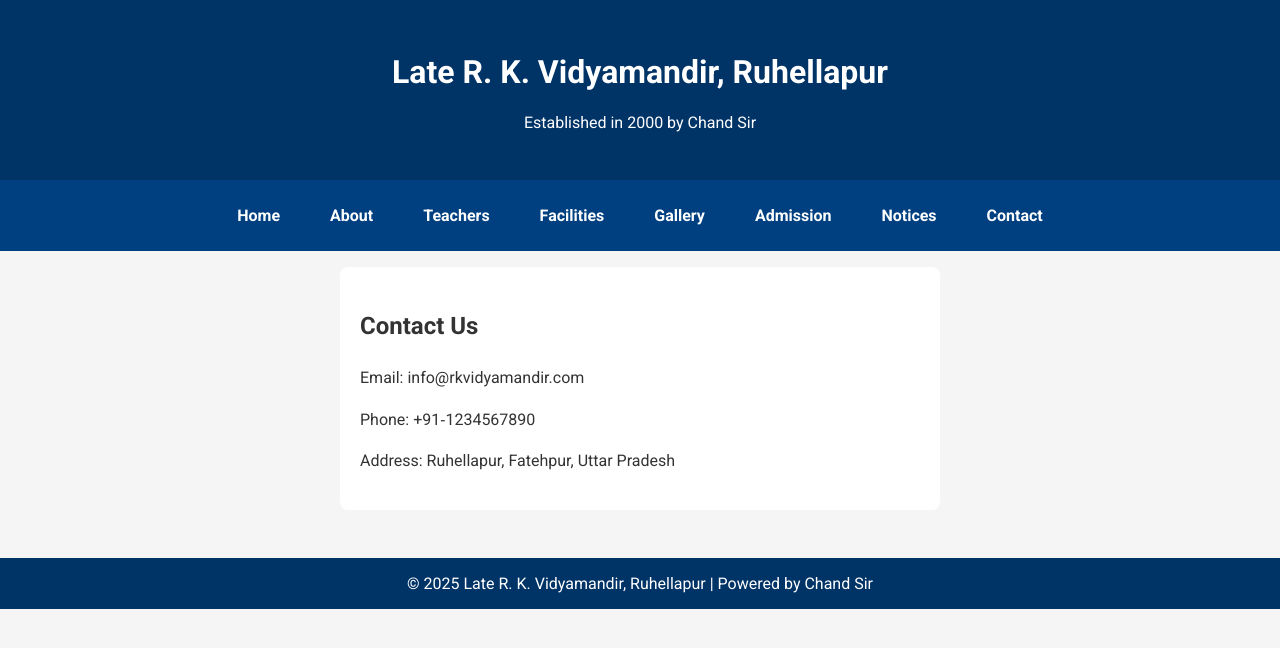
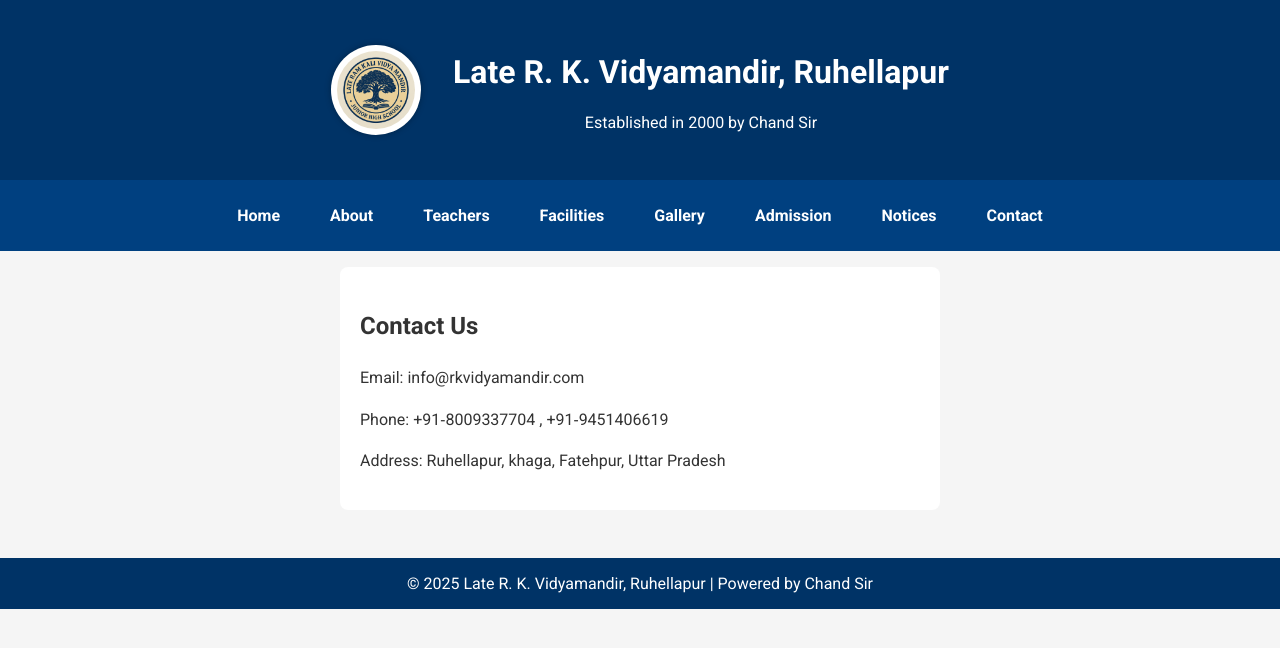
Before and after one commit to kashishsingh2004/rk-vidyamandir, a Next.js app: page /contact in a window 1280 px wide. Shown: the top 648 px of the page. Built offline with nearby package versions, Linux system fonts and the light colour scheme.

Commit message:
logo added

```diff
--- a/src/app/contact/page.js
+++ b/src/app/contact/page.js
@@ -5,8 +5,8 @@ export default function ContactPage() {
     <div className={styles.container}>
       <h2>Contact Us</h2>
       <p>Email: info@rkvidyamandir.com</p>
-      <p>Phone: +91‑1234567890</p>
-      <p>Address: Ruhellapur, Fatehpur, Uttar Pradesh</p>
+      <p>Phone: +91‑8009337704 , +91‑9451406619</p>
+      <p>Address: Ruhellapur, khaga, Fatehpur, Uttar Pradesh</p>
     </div>
   );
 }
--- a/src/app/globals.css
+++ b/src/app/globals.css
@@ -1,16 +1,17 @@
 /* src/app/globals.css */
 
 /* ✅ Google Fonts import must come first */
-@import url('https://fonts.googleapis.com/css2?family=Roboto:wght@400;700&display=swap');
+@import url("https://fonts.googleapis.com/css2?family=Roboto:wght@400;700&display=swap");
 
 * {
   box-sizing: border-box;
 }
 
-html, body {
+html,
+body {
   margin: 0;
   padding: 0;
-  font-family: 'Roboto', 'Segoe UI', sans-serif;
+  font-family: "Roboto", "Segoe UI", sans-serif;
   background-color: #f5f5f5;
   color: #333;
 }
@@ -61,7 +62,30 @@ footer {
   margin-top: 2rem;
 }
 
-/* ✅ Responsive styling */
+/* ✅ Header with logo and school name */
+.site-header {
+  display: flex;
+  align-items: center;
+  gap: 2rem; /* 👈 increased spacing between logo and name */
+  justify-content: center;
+  flex-wrap: wrap;
+  background-color: #003366;
+  padding: 2rem 1rem;
+  text-align: center;
+  color: white;
+}
+
+.site-logo {
+  width: 90px;         /* 👈 made logo bigger */
+  height: 90px;
+  object-fit: contain;
+  border-radius: 50%;
+  background-color: white;
+  padding: 6px;
+  box-shadow: 0 0 6px rgba(0, 0, 0, 0.3);
+}
+
+/* ✅ Responsive Styling */
 @media (max-width: 600px) {
   nav {
     flex-direction: column;
@@ -71,4 +95,13 @@ footer {
     display: block;
     margin: 0.5rem 0;
   }
+
+  .site-header {
+    flex-direction: column;
+    text-align: center;
+  }
+
+  .site-logo {
+    margin-bottom: 10px;
+  }
 }
--- a/src/app/layout.js
+++ b/src/app/layout.js
@@ -2,7 +2,7 @@ import "./globals.css";
 import Link from "next/link";
 
 export const metadata = {
-  title: "Late R. K. Vidyamandir, Ruhellapur",
+  title: "Late R. K. Vidyamandir, Ruhellapur",
   description: "Established in 2000 by Chand Sir",
 };
 
@@ -10,9 +10,12 @@ export default function RootLayout({ children }) {
   return (
     <html lang="en">
       <body>
-        <header>
-          <h1>Late R. K. Vidyamandir, Ruhellapur</h1>
-          <p>Established in 2000 by Chand Sir</p>
+        <header className="site-header">
+          <img src="/logo.png" alt="School Logo" className="site-logo" />
+          <div>
+            <h1>Late R. K. Vidyamandir, Ruhellapur</h1>
+            <p>Established in 2000 by Chand Sir</p>
+          </div>
         </header>
         <nav>
           <Link href="/">Home</Link>
```
Also changed, not shown: public/logo.png (added).
